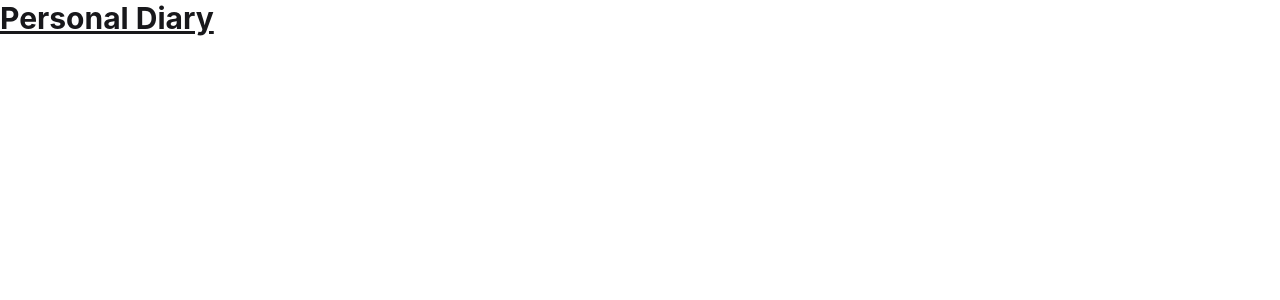
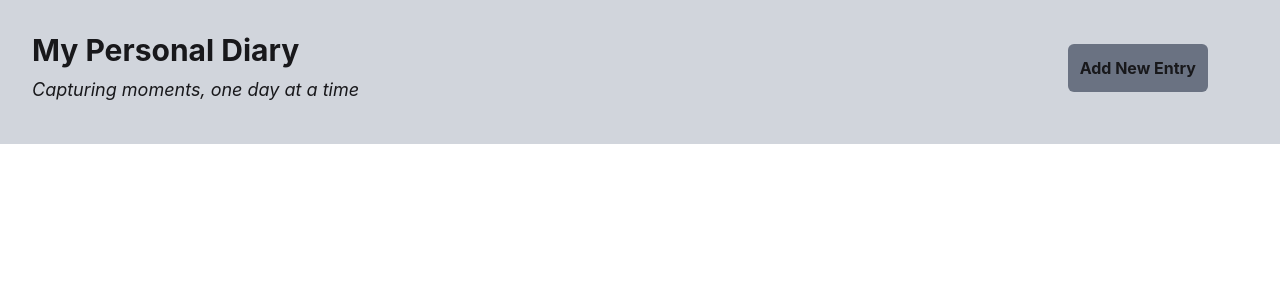
Before and after one commit to riya1997/ReactProject, a React (Vite) app: page / in a window 1280 px wide. Shown: the top 300 px of the page. Built offline with nearby package versions, Linux system fonts and the light colour scheme.

Commit message:
Added header basic changes

```diff
--- a/src/App.jsx
+++ b/src/App.jsx
@@ -1,5 +1,6 @@
+import Header from "./components/Header";
 const App = () => {
-  return <h1 className="text-3xl font-bold underline">Personal Diary</h1>;
+  return <Header />;
 };
 
 export default App;
--- /dev/null
+++ b/src/components/Header.jsx
@@ -0,0 +1,19 @@
+const Header = () => {
+  return (
+    <div className="bg-gray-300 p-8 flex flex-row justify-between">
+      <div>
+        <h1 className="text-3xl font-bold">My Personal Diary</h1>
+        <p className="italic py-2 text-lg">
+          Capturing moments, one day at a time
+        </p>
+      </div>
+      <div>
+        <button className="bg-gray-500 rounded-md mx-10 mt-3 p-3 font-bold">
+          Add New Entry
+        </button>
+      </div>
+    </div>
+  );
+};
+
+export default Header;
```
Also changed, not shown: src/components/EntryForm.jsx (added).
